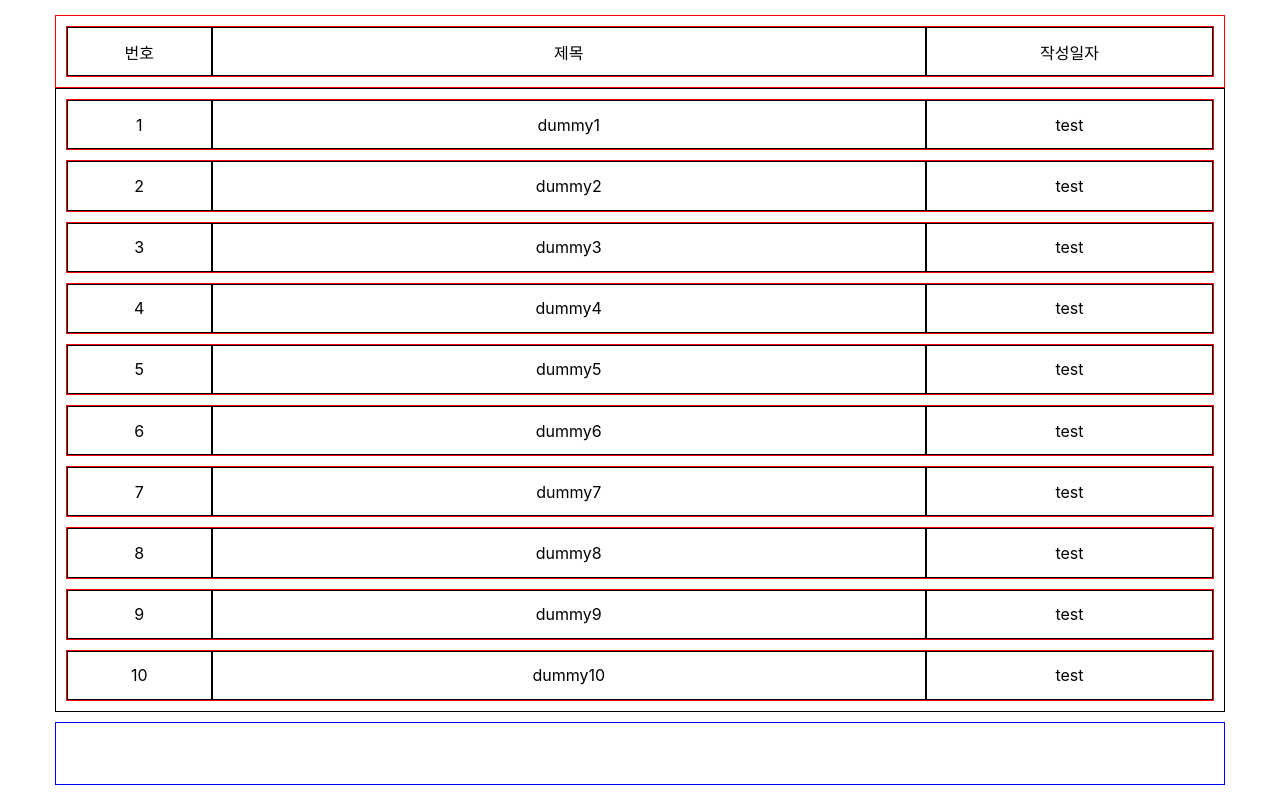
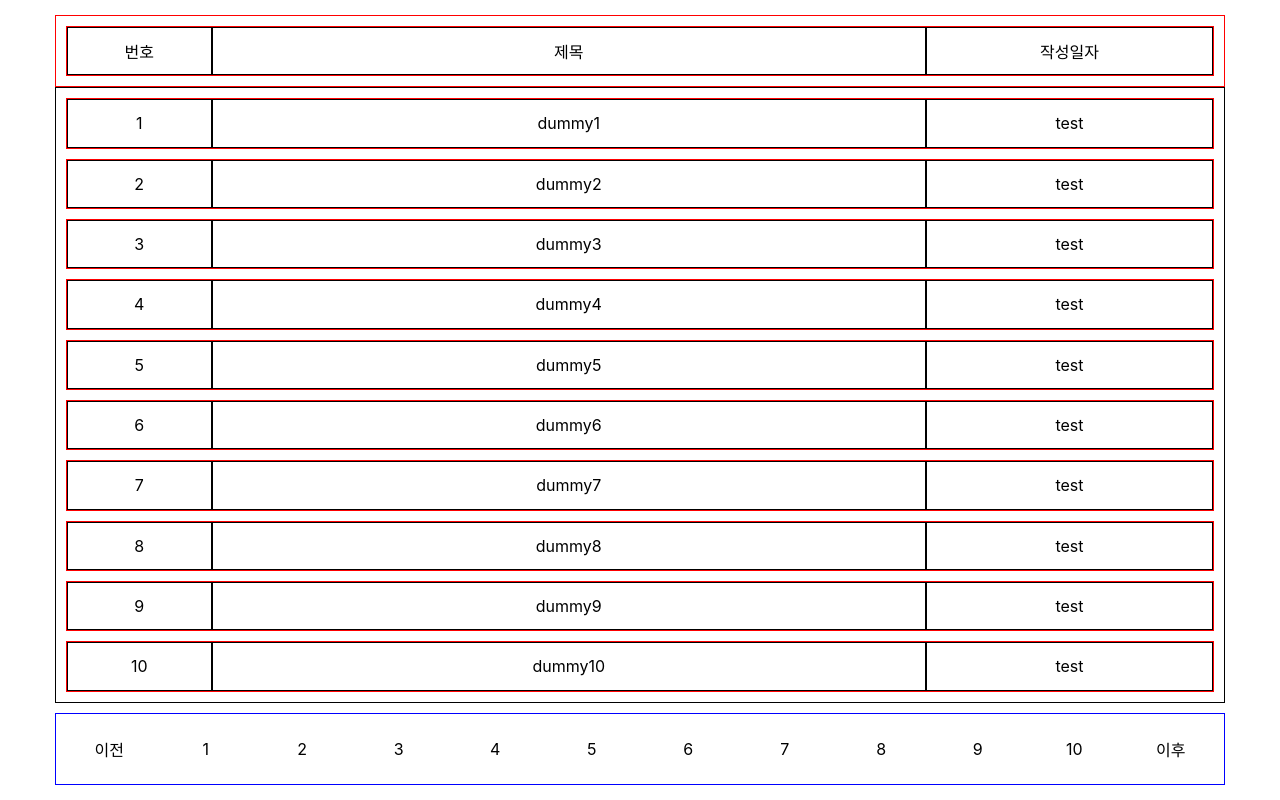
Before and after one commit to karuiner/karuiner.github.io, a React (Create React App) app in the folder notice_board/client/: page / in a window 1280 px wide. Built offline with nearby package versions, Linux system fonts and the light colour scheme.

Commit message:
페이징  임시 적용

```diff
--- a/notice_board/client/src/component/ListBody.tsx
+++ b/notice_board/client/src/component/ListBody.tsx
@@ -1,4 +1,4 @@
-import React from "react";
+import React, { useState } from "react";
 import styled from "styled-components";
 import Box from "./ListBox";
 
@@ -36,27 +36,81 @@ const Body = styled.div`
 
 const Footer = styled.div`
   min-height: 50px;
-  display: felx;
+  display: flex;
   flex: 1 0 0;
   border: solid blue 1px;
   margin: 5px;
+  padding: 5px;
+`;
+
+const SBox = styled.div`
+  display: flex;
+  justify-content: center;
+  align-items: center;
+  flex: 1 0 0;
+`;
+
+const NumberBox = styled.div`
+  display: flex;
+  flex: 10 0 0;
+`;
+
+const Tbox = styled.div`
+  display: flex;
 `;
 
 function ListBody() {
   let dummy = Array(100).fill(0);
+  let n = dummy.length;
+  let [k, setk] = useState(0);
+
   return (
     <Frame>
       <Header>
         <Box num={"번호"} sub={"제목"} date={"작성일자"}></Box>
       </Header>
       <Body>
-        {dummy.slice(0, 10).map((x, i) => {
+        {dummy.slice(k, k + 10).map((x, i) => {
           return (
-            <Box key={i} num={i + 1} sub={`dummy${i + 1}`} date={"test"}></Box>
+            <Box
+              key={k + i}
+              num={k + i + 1}
+              sub={`dummy${k + i + 1}`}
+              date={"test"}
+            ></Box>
           );
         })}
       </Body>
-      <Footer></Footer>
+      <Footer>
+        <SBox
+          onClick={() => {
+            let u = Math.floor(k / 10);
+            setk(u > 0 ? (u - 1) * 10 : 0);
+          }}
+        >
+          <Tbox>{"이전"}</Tbox>
+        </SBox>
+        <NumberBox>
+          {Array(10)
+            .fill(0)
+            .map((x, i) => {
+              return (
+                <SBox key={k + i + 1}>
+                  <Tbox>{`${k + i + 1}`}</Tbox>
+                </SBox>
+              );
+            })}
+        </NumberBox>
+        <SBox
+          onClick={() => {
+            let u = Math.floor(k / 10);
+            let l = Math.floor(n / 10);
+            setk(u < l - 1 ? (u + 1) * 10 : (l - 1) * 10);
+          }}
+        >
+          <Tbox>{"이후"}</Tbox>
+        </SBox>
+      </Footer>
     </Frame>
   );
 }
```
